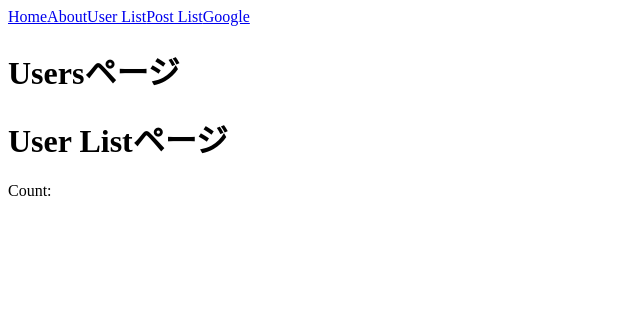
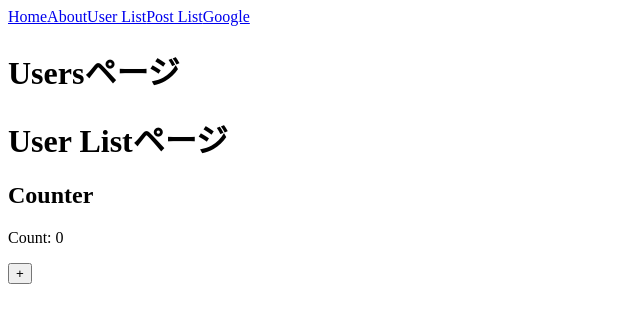
Before and after one commit to Bear29ers/primer-nuxt, a Nuxt app in the folder 01_basic/: page /users/list in a window 1280 px wide. Shown: the top 322 px of the page, without its empty margins (0-640 px from the left). Built offline with nearby package versions, Linux system fonts and the light colour scheme.

Commit message:
feat: :sparkles: NuxtErrorBoundary

```diff
--- a/01_basic/pages/users.vue
+++ b/01_basic/pages/users.vue
@@ -1,7 +1,25 @@
+<script lang="ts" setup>
+const resetError = (error) => {
+  error.value = null;
+};
+// エラー情報を取得して別の処理を行うためにエラーイベントを設定する
+const someErrorLogger = (error) => {
+  // 取得したエラーで別の処理を行う
+  console.log('someErrorLogger', error);
+};
+</script>
+
 <template>
   <div>
     <h1>Usersページ</h1>
     <!-- NuxtPageタグでページのネスト化を行う -->
-    <NuxtPage />
+    <!-- NuxtErrorBoundaryでエラーをキャッチして表示内容を制御する -->
+    <NuxtErrorBoundary @error="someErrorLogger">
+      <NuxtPage />
+      <template #error="{ error }">
+        <p>{{ error }}</p>
+        <button @click="resetError(error)">Clear Error</button>
+      </template>
+    </NuxtErrorBoundary>
   </div>
 </template>
--- a/01_basic/pages/users/list.vue
+++ b/01_basic/pages/users/list.vue
@@ -1,12 +1,20 @@
 <script lang="ts" setup>
-import { useCounter } from '~/composables/useCounter';
-const counter = useCounter();
+// import { useCounter } from '~/composables/useCounter';
+// const counter = useCounter();
+const counter = ref(0);
+const inc = () => {
+  // createErrorはNuxtから提供されている関数で、クライアント側でもサーバー側でも利用でき、エラーオブジェクトを作成できる
+  throw createError('エラー発生');
+  counter.value++;
+};
 </script>
 
 <template>
   <div>
     <h1>User Listページ</h1>
+    <h2>Counter</h2>
     <p>Count: {{ counter }}</p>
+    <div><button @click="inc">+</button></div>
     <NuxtPage />
   </div>
 </template>
```
